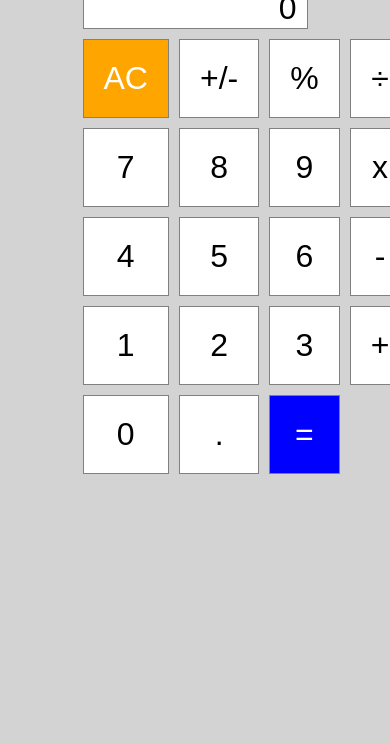
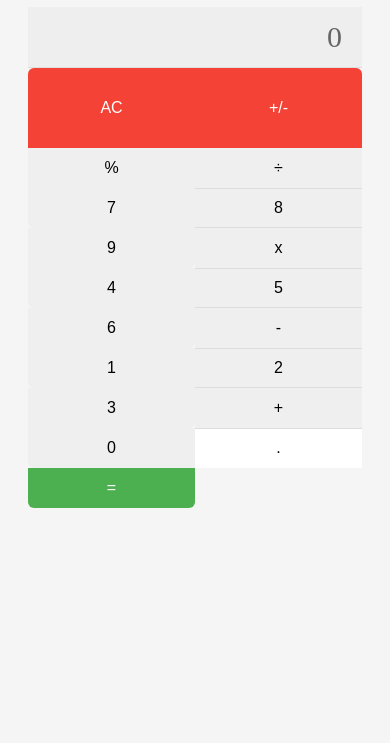
Before and after one commit to wilson0205/wilson0205.github.io, a plain HTML site: page index.html in a window 390 px wide. Shown: the part 101-844 px from the top of the page. Drawn offline with Linux system fonts and the light colour scheme.

Commit message:
Update styles.css
Made the app responsive and updated with Material theme.

```diff
--- a/styles.css
+++ b/styles.css
@@ -1,54 +1,119 @@
+/* Add a background color and some padding to the body */
 body {
-  background-color: lightgray;
-  font-family: sans-serif;
+  background-color: #f5f5f5;
+  padding: 20px;
 }
 
-#output {
-  background-color: white;
-  height: 50px;
-  width: 225px;
-  margin: 10px auto;
-  text-align: right;
-  font-size: 2em;
-  padding: 10px;
-  border: 1px solid gray;
-  box-sizing: border-box;
+/* Style the calculator container */
+#calculator {
+  width: 320px;
+  margin: 0 auto;
+  background-color: #fff;
+  box-shadow: 0 2px 2px rgba(0, 0, 0, 0.3);
+  border-radius: 6px;
 }
 
+/* Style the output */
+#output {
+  width: 100%;
+  height: 80px;
+  font-size: 36px;
+  line-height: 80px;
+  text-align: right;
+  padding: 0 20px;
+  box-sizing: border-box;
+  border: none;
+  background-color: #eee;
+  color: #666;
+}
+
+/* Style the buttons */
 #buttons {
-  width: 225px;
-  margin: 10px auto;
-  display: grid;
-  grid-template-columns: repeat(4, 1fr);
-  grid-gap: 10px;
+  width: 100%;
+  display: flex;
+  flex-wrap: wrap;
+  border-top: 1px solid #ddd;
 }
 
 button {
-  background-color: white;
-  border: 1px solid gray;
-  font-size: 2em;
-  padding: 20px;
+  width: 25%;
+  height: 60px;
+  font-size: 18px;
+  border: none;
   cursor: pointer;
 }
 
-button:hover {
-  background-color: lightgray;
+/* Style the clear and negative buttons */
+#clear,
+#negative {
+  background-color: #f44336;
+  color: #fff;
 }
 
-button#clear {
-  background-color: orange;
-  color: white;
+#clear {
+  border-radius: 6px 0 0 0;
 }
 
-button#clear:hover {
-  background-color: darkorange;
+#negative {
+  border-radius: 0 6px 0 0;
 }
 
-button#equals {
-  background-color: blue;
-  color: white;
+/* Style the number buttons */
+#seven,
+#four,
+#one,
+#zero {
+  border-radius: 0 0 0 6px;
 }
 
-button#equals:hover {
-  background-color: darkblue;
+#eight,
+#five,
+#two {
+  border-top: 1px solid #ddd;
+  border-bottom: 1px solid #ddd;
 }
+
+#nine,
+#six,
+#three {
+  border-radius: 0 0 6px 0;
+}
+
+/* Style the operation buttons */
+.operation {
+  background-color: #ff9800;
+  color: #fff;
+}
+
+/* Style the equals button */
+#equals {
+  background-color: #4caf50;
+  color: #fff;
+  border-radius: 0 0 6px 6px;
+}
+
+/* Style the decimal button */
+#decimal {
+  background-color: #fff;
+  border-top: 1px solid #ddd;
+}
+
+/* Make the buttons responsive */
+@media (max-width: 600px) {
+  #output {
+    height: 60px;
+    font-size: 30px;
+    line-height: 60px;
+  }
+
+  button {
+    width: 50%;
+    height: 40px;
+    font-size: 16px;
+  }
+
+  #clear,
+  #negative {
+    height: 80px;
+  }
+}
```
